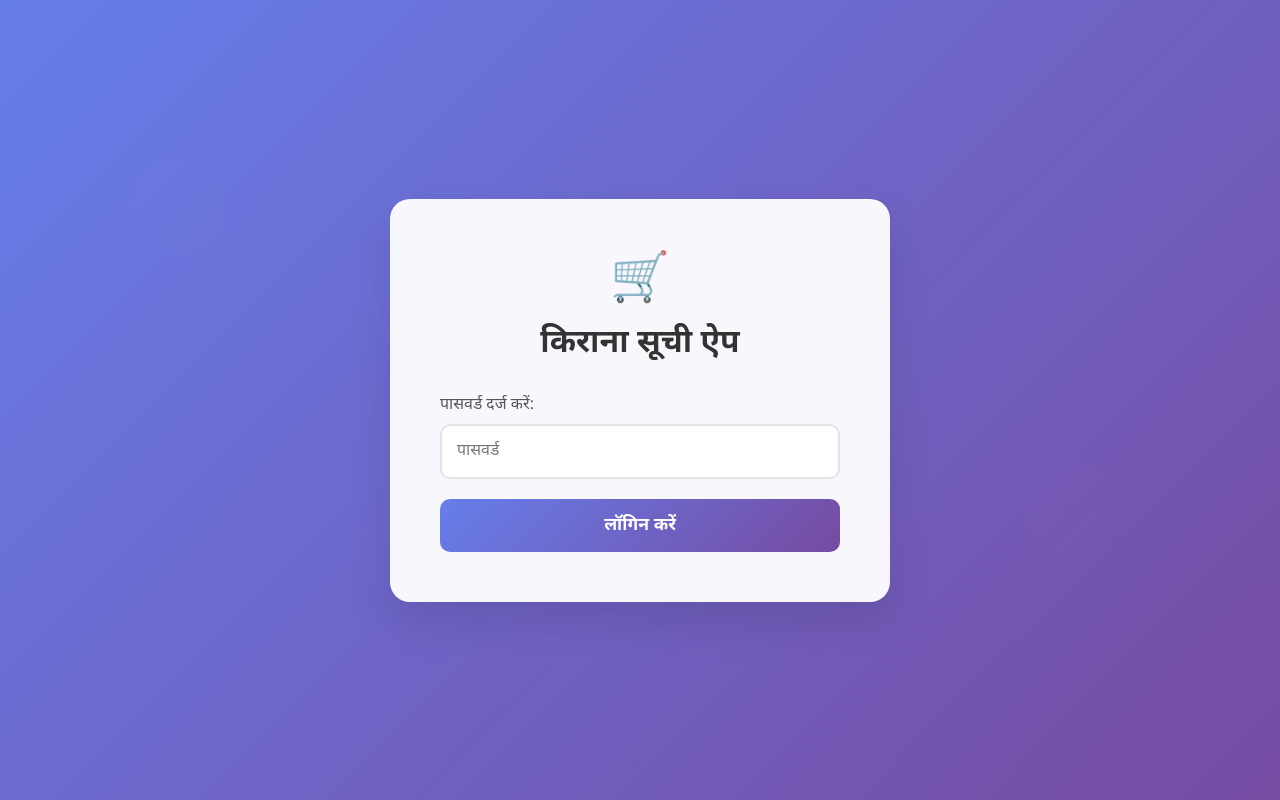
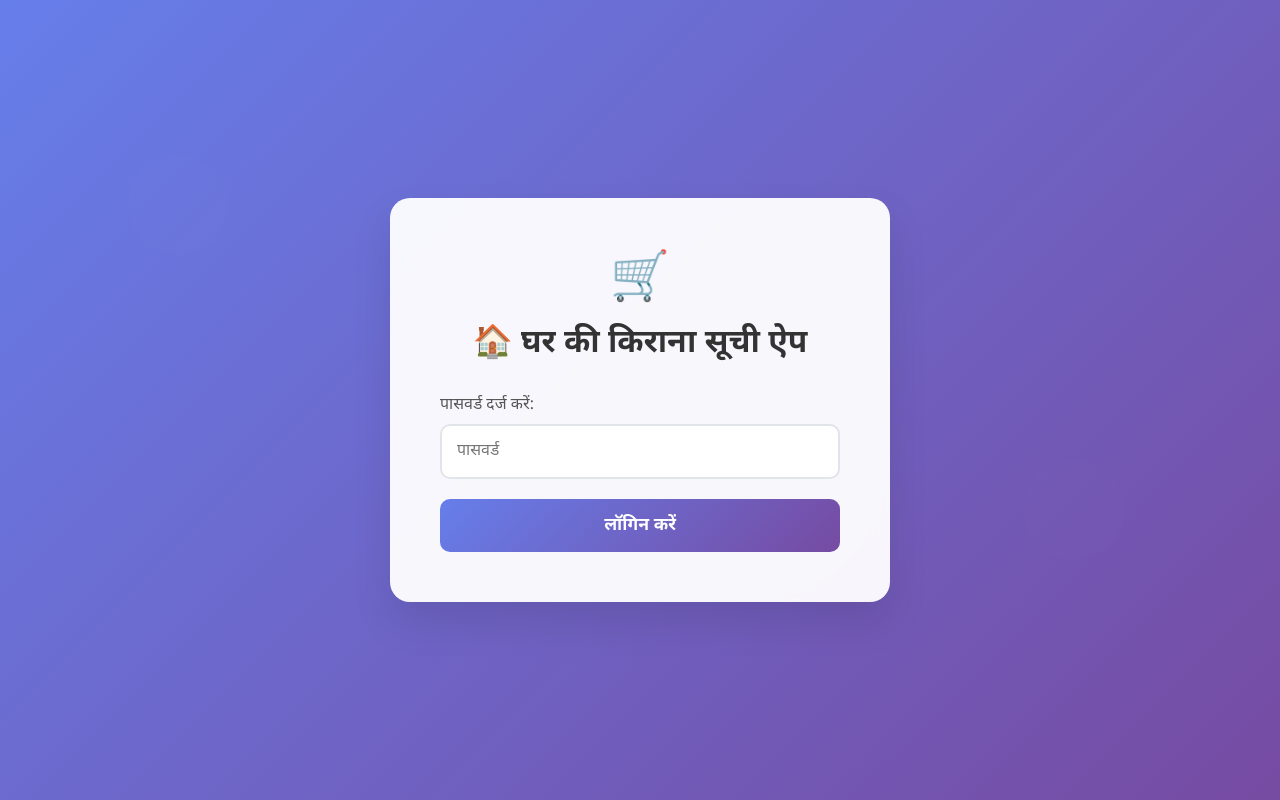
Before and after one commit to yegneshkamble72/kirana-list-maker, a plain HTML site: page index.html in a window 1280 px wide. Drawn offline with nearby package versions, Linux system fonts and the light colour scheme.

Commit message:
index.html

```diff
--- a/index.html
+++ b/index.html
@@ -721,7 +721,7 @@
         <div class="page active" id="loginPage">
             <div class="login-card">
                 <div class="logo">🛒</div>
-                <h1 class="login-title">किराना सूची ऐप</h1>
+                <h1 class="login-title">🏠 घर की किराना सूची ऐप</h1>
                 <form id="loginForm">
                     <div class="input-group">
                         <label for="password">पासवर्ड दर्ज करें:</label>
@@ -735,7 +735,7 @@
         <!-- Home Page -->
         <div class="page" id="homePage">
             <div class="home-header">
-                <h1 class="home-title">🏠 घर की किराना सूची App</h1>
+                <h1 class="home-title">🏠 घर की किराना सूची ऐप</h1>
                 <p class="home-subtitle">अपनी खरीदारी की सूची बनाएं और तुरंत PDF डाउनलोड करें</p>
             </div>
             <div class="nav-buttons">
```
